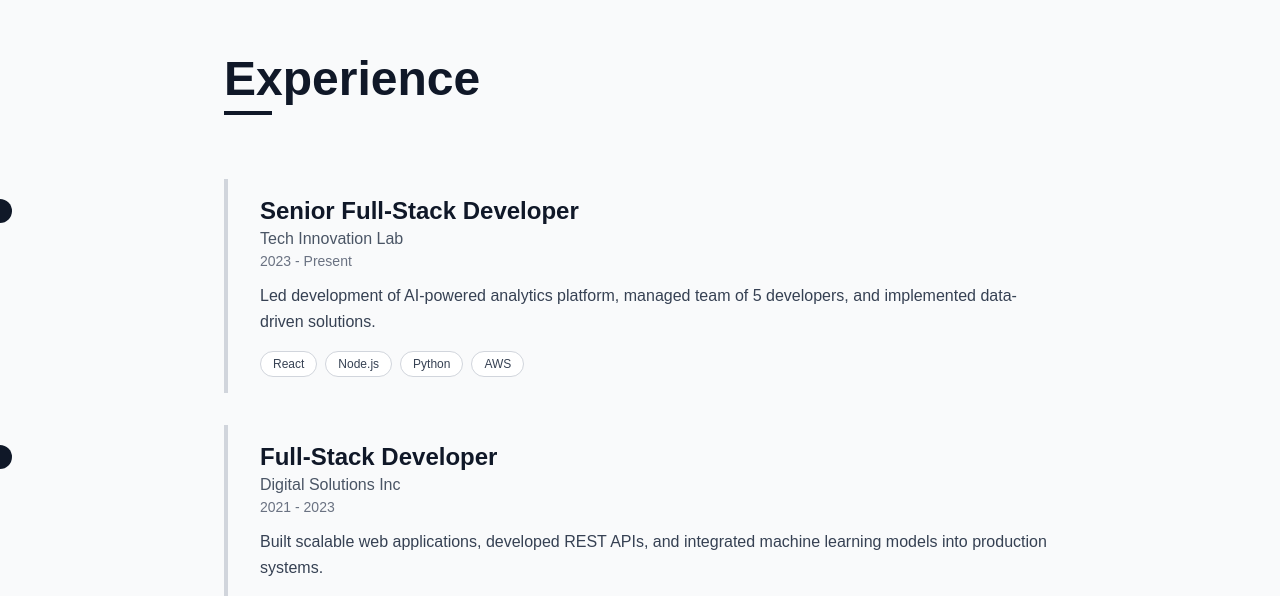
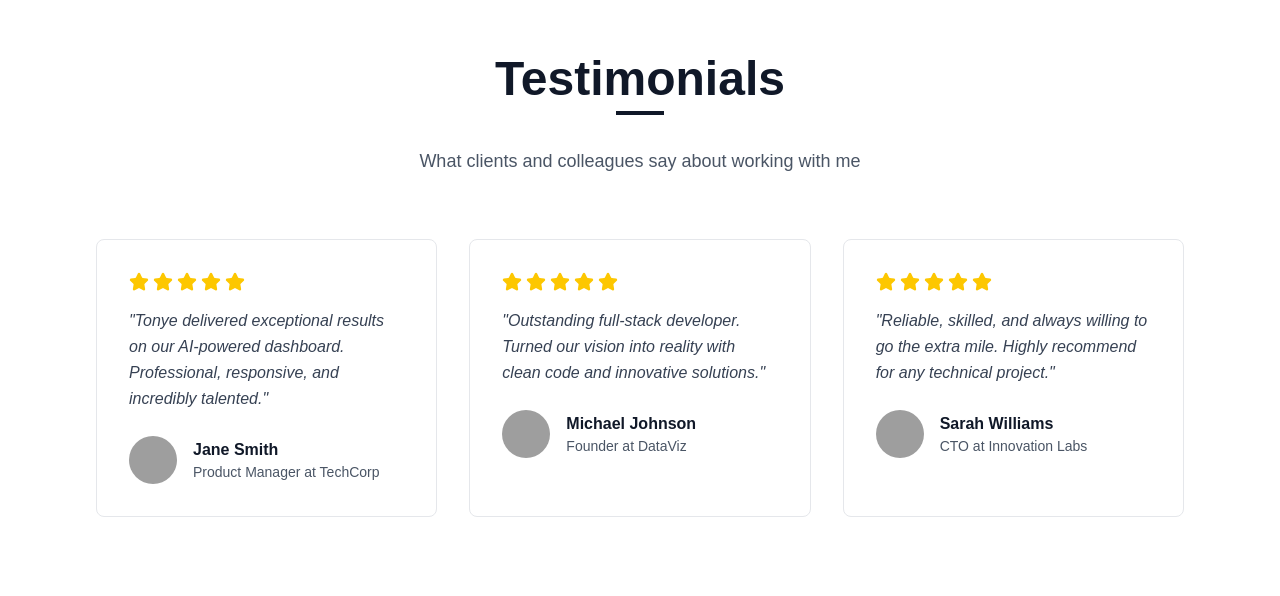
Before and after one commit to Jiggy40-cpu/tonye-portfolio, a Next.js app: page / in a window 1280 px wide. Shown: the part 3599-4195 px from the top of the page. Built offline with nearby package versions, Linux system fonts and the light colour scheme; grey boxes are pictures that could not be loaded.

Commit message:
removed experience page for now

```diff
--- a/app/page.tsx
+++ b/app/page.tsx
@@ -3,7 +3,6 @@ import Hero from '../components/Hero';
 import About from '../components/About';
 import Skills from '../components/Skills';
 import Projects from '../components/Projects';
-import Experience from '../components/Experience';
 import Testimonials from '../components/Testimonials'
 import Contact from '../components/Contact';
 
@@ -16,7 +15,6 @@ import Contact from '../components/Contact';
     <About />
     <Skills />
     <Projects />
-    <Experience />
     <Testimonials />
 
     <Contact />
```
